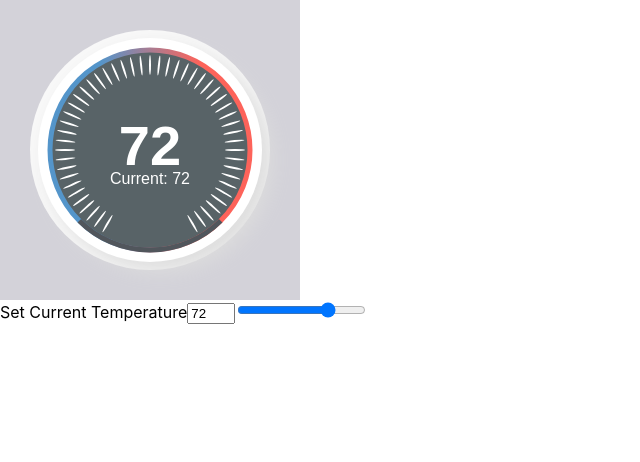
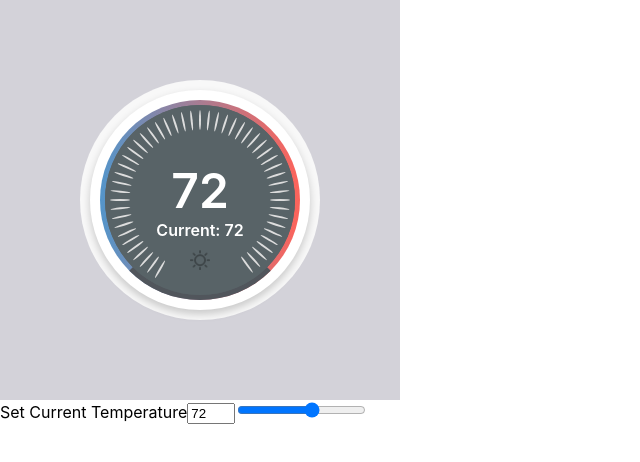
Before and after one commit to kev-inc/ui_assignment3, a React (Create React App) app: page / in a window 1280 px wide. Shown: the top 462 px of the page, without its empty margins (0-640 px from the left). Built offline with nearby package versions, Linux system fonts and the light colour scheme.

Commit message:
completed

```diff
--- a/src/App.css
+++ b/src/App.css
@@ -1,4 +1,4 @@
-#background {
+/* #background {
   z-index: 1
 }
 
@@ -7,9 +7,145 @@
 }
 canvas {
   position: absolute
+} */
+/*
+#testingview{
+  position: absolute;
+  top: 300px
+} */
+
+
+.container{
+  position: absolute;
+  width:400px;
+  height:400px;
+  background-color: #d3d2d9
 }
 
-#testingui{
+.outer-circle{
+  z-index: 1;
   position: absolute;
-  top: 300px
+  transform: translate(-50%, -50%);
+  top:50%;
+  left:50%;
+  width: 240px;
+  height: 240px;
+  background-color: #f8f8f8;
+  border-radius: 100%
 }
+
+.inner-circle{
+  z-index: 2;
+  position: absolute;
+  transform: translate(-50%, -50%);
+  top:50%;
+  left:50%;
+  width: 220px;
+  height: 220px;
+  background-color: #fff;
+  border-radius: 100%;
+  box-shadow: 0px 4px 8px rgba(0, 0, 0, 0.2);
+}
+
+.thermostat-border {
+  z-index: 3;
+  position: absolute;
+  transform: translate(-50%, -50%);
+  top:50%;
+  left:50%;
+  width: 200px;
+  height: 200px;
+  background-image: linear-gradient(90deg, #5495CA , #FD635A);
+  border-radius: 100%;
+}
+
+.grey-quadrant {
+  z-index: 4;
+  position: absolute;
+  background-color: #51565c;
+  left: 50%;
+  top: 50%;
+  width: 100px;
+  height:100px;
+  border-radius: 0 0 100% 0;
+  transform: rotate(45deg);
+  transform-origin: top left;
+}
+
+.thermostat-bg, .thermostat-gradient {
+  z-index: 5;
+  position: absolute;
+  transform: translate(-50%, -50%);
+  top:50%;
+  left:50%;
+  width: 190px;
+  height: 190px;
+  border-radius: 100%;
+}
+
+.thermostat-gradient.off{
+  animation-name: clearToGrey;
+  animation-duration: 1s;
+  animation-fill-mode: forwards;
+  background-color: #586367
+}
+
+.thermostat-gradient.heating{
+  animation-name: greyToClear;
+  animation-duration: 1s;
+  animation-fill-mode: forwards;
+  background-color: #586367
+}
+
+.thermostat-gradient.cooling{
+  animation-name: greyToClear;
+  animation-duration: 1s;
+  animation-fill-mode: forwards;
+  background-color: #586367
+}
+
+.sun-logo {
+  z-index: 7;
+  position: absolute;
+  width:20px;
+  height: 20px;
+  transform: translate(-50%, -50%);
+  left:50%;
+  top: 260px;
+  opacity: 0.3
+}
+
+canvas {
+  z-index: 8;
+  position: absolute
+}
+
+.temp {
+  z-index: 6;
+  position: absolute;
+  transform: translate(-50%, -50%);
+  top:50%;
+  left:50%;
+  color: white;
+  text-align: center;
+  font-weight: 600
+}
+
+.target-temp {
+  font-size: 48px;
+}
+
+.testingview {
+  position: absolute;
+  top: 400px
+}
+
+@keyframes clearToGrey{
+  from {opacity: 0;}
+  to {opacity: 1;}
+}
+
+@keyframes greyToClear{
+  from {opacity: 1;}
+  to {opacity: 0;}
+}
--- a/src/App.js
+++ b/src/App.js
@@ -1,27 +1,41 @@
 import React from 'react';
 import './App.css';
-import MainPanel from './components/MainPanel';
-import TestingUI from './components/TestingUI';
+import RadialSliderView from './components/RadialSliderView';
+import TestingView from './components/TestingView';
+import RadialSliderModel from './components/RadialSliderModel';
 
 class App extends React.Component {
 
   constructor(props) {
     super(props)
     this.state = {
-      current_temp: 72
+      radialSliderModel: new RadialSliderModel()
     }
   }
 
-  onCurrentTempChange = event => {
-    this.setState({current_temp: event.target.value})
+  setTargetTemp = newTemp => {
+    const model = this.state.radialSliderModel
+    model.setTargetTemp(newTemp)
+    this.setState({radialSliderModel: model})
+  }
+
+  setCurrentTemp = newTemp => {
+    const model = this.state.radialSliderModel
+    model.setCurrentTemp(newTemp)
+    this.setState({radialSliderModel: model})
   }
 
   render() {
-    const { current_temp } = this.state
+    const {current_temperature, target_temperature, mode} = this.state.radialSliderModel
     return (
       <div className="App">
-        <MainPanel current_temp={current_temp}/>
-        <TestingUI current_temp={current_temp} onCurrentTempChange={this.onCurrentTempChange}/>
+        <RadialSliderView
+          currentTemp={current_temperature}
+          targetTemp={target_temperature}
+          mode={mode}
+          setTargetTemp={this.setTargetTemp}
+          />
+        <TestingView currentTemp={current_temperature} setCurrentTemp={this.setCurrentTemp}/>
       </div>
     );
   }
--- a/src/components/BackgroundCanvas.js
+++ b/src/components/BackgroundCanvas.js
@@ -3,7 +3,7 @@ import React from 'react';
 class BackgroundCanvas extends React.Component {
 
     componentDidMount() {
-        this.renderBackground()
+        // this.renderBackground()
     }
 
     renderBackground() {
@@ -36,7 +36,9 @@ class BackgroundCanvas extends React.Component {
     render() {
         const { canvas_width, canvas_height } = this.props.canvas_dimens
         return (
-            <canvas id="background" ref="canvas" width={canvas_width} height={canvas_height} />
+            // <canvas id="background" ref="canvas" width={canvas_width} height={canvas_height} />
+            <div class="container">
+            </div>
         );
     }
 }
--- a/src/components/ForegroundCanvas.js
+++ b/src/components/ForegroundCanvas.js
@@ -9,13 +9,11 @@ class ForegroundCanvas extends React.Component {
       cool_color: { r: 84, g: 149, b: 202 },
       stroke_weight: 5,
       ticks: 60,
-            target_temp: 72,
       mousedown: false
     }
   }
 
   componentDidMount() {
-
     this.renderForeground()
   }
 
@@ -26,18 +24,41 @@ class ForegroundCanvas extends React.Component {
   handleScroll = event => {
     // event.preventDefault()
     const scrollDirection = event.nativeEvent.deltaY
-        const { target_temp } = this.state
-        if(scrollDirection < 0 && target_temp < 100) {
-            this.setState({target_temp: target_temp + 1})
-        } else if(scrollDirection > 0 && target_temp > 32) {
-            this.setState({target_temp: target_temp - 1})
+    const { targetTemp, setTargetTemp } = this.props
+    if (scrollDirection < 0 && targetTemp < 80) {
+      setTargetTemp(targetTemp+1)
+      console.log(this.props.mode)
+
+    } else if (scrollDirection > 0 && targetTemp > 50) {
+      setTargetTemp(targetTemp-1)
+      console.log(this.props.mode)
+
+    }
+  }
+
+  handleClick = event => {
+    const { mousedown } = this.state;
+    const { canvas_width, canvas_height } = this.props.canvas_dimens
+    const { setTargetTemp } = this.props
+    if (mousedown) {
+      const canvas = this.refs.canvas;
+      const rect = canvas.getBoundingClientRect();
+      const yCoord = event.nativeEvent.y - rect.top - canvas_height / 2;
+      const xCoord = event.nativeEvent.x - rect.left - canvas_width / 2;
+      const angle = (Math.atan2(xCoord, -yCoord) / Math.PI) * 180 + 180;
+      if (angle > 30 && angle < 330) {
+        const temp = Math.round(((angle - 30) / 300) * 30 + 50);
+        console.log(this.props.mode)
+        setTargetTemp(temp)
+      }
     }
   }
 
   renderForeground() {
     const { canvas_width, canvas_height, radius } = this.props.canvas_dimens
-        const current_temp = this.props.current_temp
-        const { current_color, hot_color, cool_color, stroke_weight, ticks, target_temp } = this.state
+    const current_temp = this.props.currentTemp
+    const target_temp = this.props.targetTemp
+    const { current_color, hot_color, cool_color, stroke_weight, ticks } = this.state
     const canvas = this.refs.canvas
     const ctx = canvas.getContext("2d")
 
@@ -85,7 +106,7 @@ class ForegroundCanvas extends React.Component {
 
     // target temp
     ctx.font = "bold 56px Arial";
-        ctx.fillStyle="white"
+    ctx.fillStyle = "white"
     ctx.textAlign = "center";
     ctx.textBaseline = "middle";
     ctx.fillText(target_temp, canvas_width / 2, canvas_height / 2);
@@ -97,21 +118,7 @@ class ForegroundCanvas extends React.Component {
     ctx.fillText("Current: " + current_temp, canvas_width / 2, canvas_height / 2 + 30);
   }
 
-    handleClick = event => {
-        const { mousedown } = this.state;
-        const { canvas_width, canvas_height } = this.props.canvas_dimens
-        if (mousedown) {
-        const canvas = this.refs.canvas;
-        const rect = canvas.getBoundingClientRect();
-        const yCoord = event.nativeEvent.y - rect.top - canvas_height / 2;
-        const xCoord = event.nativeEvent.x - rect.left - canvas_width / 2;
-        const angle = (Math.atan2(xCoord, -yCoord) / Math.PI) * 180 + 180;
-        if (angle > 30 && angle < 330) {
-            const temp = Math.round(((angle - 30) / 300) * 68 + 32);
-            this.setState({ target_temp: temp });
-        }
-        }
-    }
+
 
   render() {
     const { canvas_width, canvas_height } = this.props.canvas_dimens
--- a/src/components/MainPanel.js
+++ /dev/null
@@ -1,26 +0,0 @@
-import React from 'react';
-import BackgroundCanvas from './BackgroundCanvas';
-import ForegroundCanvas from './ForegroundCanvas';
-
-class MainPanel extends React.Component {
-
-    constructor(props) {
-        super(props)
-        this.state = {
-            canvas_width: 300,
-            canvas_height: 300,
-            radius: 100
-        }
-    }
-  render() {
-
-    return (
-      <div className="MainPanel">
-          <BackgroundCanvas canvas_dimens={this.state}/>
-          <ForegroundCanvas canvas_dimens={this.state} current_temp={this.props.current_temp}/>
-      </div>
-    );
-  }
-}
-
-export default MainPanel;
--- /dev/null
+++ b/src/components/RadialSliderModel.js
@@ -0,0 +1,34 @@
+class RadialSliderModel {
+
+
+    current_temperature = 72
+    target_temperature = 72
+    mode = "off"
+    dt = 2
+    dtcool = 1.5
+    dtheat = 1
+
+  checkMode() {
+    if(this.current_temperature > this.target_temperature + (this.dt + this.dtcool)) {
+      // + 2.5
+      this.mode = "cooling"
+    } else if(this.current_temperature < this.target_temperature -(this.dt + this.dtheat)) {
+      // - 2
+      this.mode = "heating"
+    } else if((this.current_temperature > this.target_temperature-(this.dt-this.dtheat)) && (this.current_temperature < this.target_temperature + (this.dt-this.dtcool))) {
+      this.mode = "off"
+    }
+  }
+
+  setCurrentTemp(new_temp) {
+    this.current_temperature = new_temp
+    this.checkMode(new_temp)
+  }
+
+  setTargetTemp(new_temp) {
+    this.target_temperature = new_temp
+    this.checkMode(new_temp)
+  }
+}
+
+export default RadialSliderModel
--- /dev/null
+++ b/src/components/RadialSliderView.js
@@ -0,0 +1,93 @@
+import React from 'react';
+import sunLogo from '../sun.png'
+
+class RadialSliderView extends React.Component {
+
+  constructor(props) {
+    super(props)
+    this.state = {
+      currentColor: "#586367"
+    }
+  }
+
+  componentDidMount() {
+    this.renderTicks()
+  }
+
+  renderTicks() {
+    const ctx = this.refs.canvas.getContext("2d")
+    for (var i = 5; i < 60 - 5; i++) {
+      const angle = Math.PI / 2 + (i / 60) * 2 * Math.PI;
+      ctx.beginPath();
+      ctx.ellipse(
+        200 + (100 - 20) * Math.cos(angle),
+        200 + (100 - 20) * Math.sin(angle),
+        10,
+        1,
+        angle,
+        0,
+        2 * Math.PI
+      );
+      ctx.fillStyle = "#ddd";
+      ctx.fill();
+    }
+  }
+
+  handleClick = event => {
+    const { mousedown } = this.state;
+    const canvas_width = 400
+    const canvas_height = 400
+    const { setTargetTemp } = this.props
+    if (mousedown) {
+      const canvas = this.refs.canvas;
+      const rect = canvas.getBoundingClientRect();
+      const yCoord = event.nativeEvent.y - rect.top - canvas_height / 2;
+      const xCoord = event.nativeEvent.x - rect.left - canvas_width / 2;
+      const angle = (Math.atan2(xCoord, -yCoord) / Math.PI) * 180 + 180;
+      if (angle > 30 && angle < 330) {
+        const temp = Math.round(((angle - 30) / 300) * 30 + 50);
+        console.log(this.props.mode)
+        setTargetTemp(temp)
+      }
+    }
+  }
+
+  componentDidUpdate(prevProps, prevState) {
+    const newMode = this.props.mode
+    const oldMode = prevProps.mode
+    if(newMode === "heating" && oldMode !== "heating") {
+      this.setState({currentColor: "#FD635A"})
+    } else if(newMode === "cooling" && oldMode !== "cooling") {
+      this.setState({currentColor: "#5495CA"})
+    }
+  }
+
+
+
+  render() {
+    const { currentTemp, targetTemp, mode } = this.props
+
+    return (
+      <div className="container">
+
+        <div class="outer-circle"></div>
+        <div class="inner-circle"></div>
+        <div class="thermostat-border"></div>
+        <div class="grey-quadrant"></div>
+        <div class="thermostat-bg" style={{backgroundColor: this.state.currentColor}}></div>
+        <div class={`thermostat-gradient ${mode}`}></div>
+        <div class="temp">
+          <div class="target-temp">{targetTemp}</div>
+          <div class="current-temp">Current: {currentTemp}</div>
+        </div>
+        <img class="sun-logo" src={sunLogo} alt="sun"/>
+        <canvas ref="canvas" width="400" height="400"
+          onMouseMove={this.handleClick}
+          onMouseDown={() => this.setState({ mousedown: true })}
+          onMouseUp={() => this.setState({ mousedown: false })} />
+      </div>
+    );
+  }
+}
+
+export default RadialSliderView;
--- a/src/components/TestingUI.js
+++ /dev/null
@@ -1,19 +0,0 @@
-import React from 'react'
-
-class TestingUI extends React.Component {
-
-
-    render() {
-        const {current_temp} = this.props
-        return (
-            <div id="testingui">
-                <span>Set Current Temperature</span>
-                <input type="text" style={{ width: 40 }} value={current_temp} onChange={this.props.onCurrentTempChange} />
-                <input type="range" min="50" max="80" value={current_temp} onChange={this.props.onCurrentTempChange} />
-            </div>
-        )
-
-    }
-}
-
-export default TestingUI
--- /dev/null
+++ b/src/components/TestingView.js
@@ -0,0 +1,23 @@
+import React from 'react'
+
+class TestingView extends React.Component {
+
+  onCurrentTempChange = event => {
+    const newTemp = event.target.value
+    this.props.setCurrentTemp(newTemp)
+  }
+
+  render() {
+    const {currentTemp} = this.props
+    return (
+      <div class="testingview">
+        <span>Set Current Temperature</span>
+        <input type="text" style={{ width: 40 }} value={currentTemp} onChange={this.onCurrentTempChange} />
+        <input type="range" min="32" max="100" value={currentTemp} onChange={this.onCurrentTempChange} />
+      </div>
+    )
+
+  }
+}
+
+export default TestingView
```
Also changed, not shown: src/components/RadialSliderViewModel.js (added, +37 -0 lines), src/sun.png (added). Lines whose indentation alone changed are shown as unchanged.
